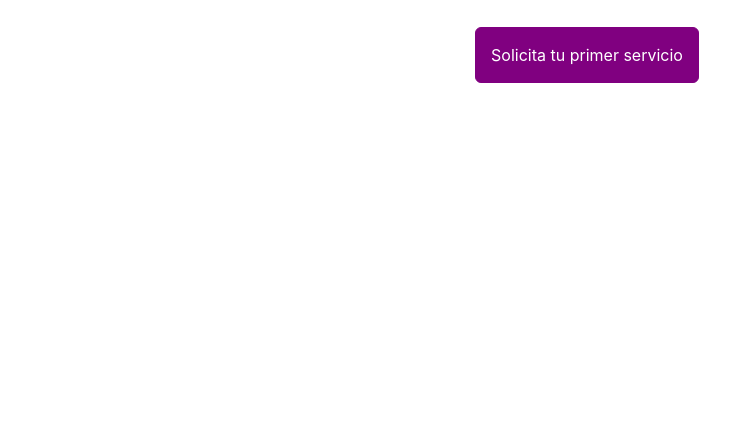
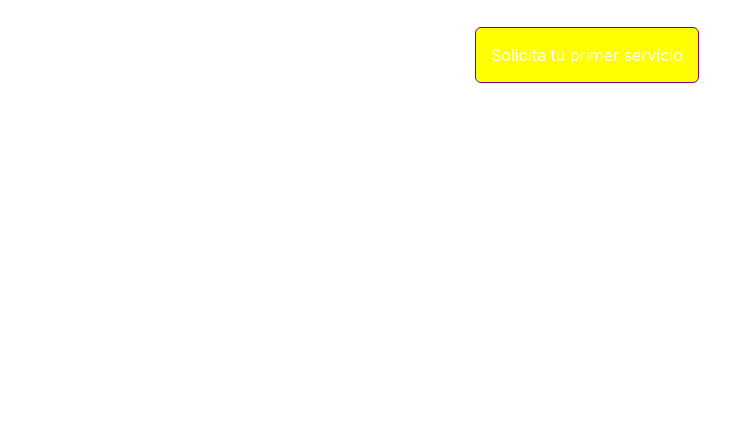
Before and after one commit to Ynna-Nelly/ynnagit, a plain HTML site: page index.html in a window 1280 px wide. Shown: the part 362-800 px from the top of the page, without its empty margins (53-783 px from the left). Drawn offline with nearby package versions, Linux system fonts and the light colour scheme.

Commit message:
cambios a botón amrillo pollo

```diff
--- a/main.css
+++ b/main.css
@@ -39,7 +39,7 @@ button {
 }
 
 #solicita{
-	background: purple;
+	background: yellow;
 	border: 1px solid purple !important;
 	text-align: center !important;
 	margin-top: 20px;
```
